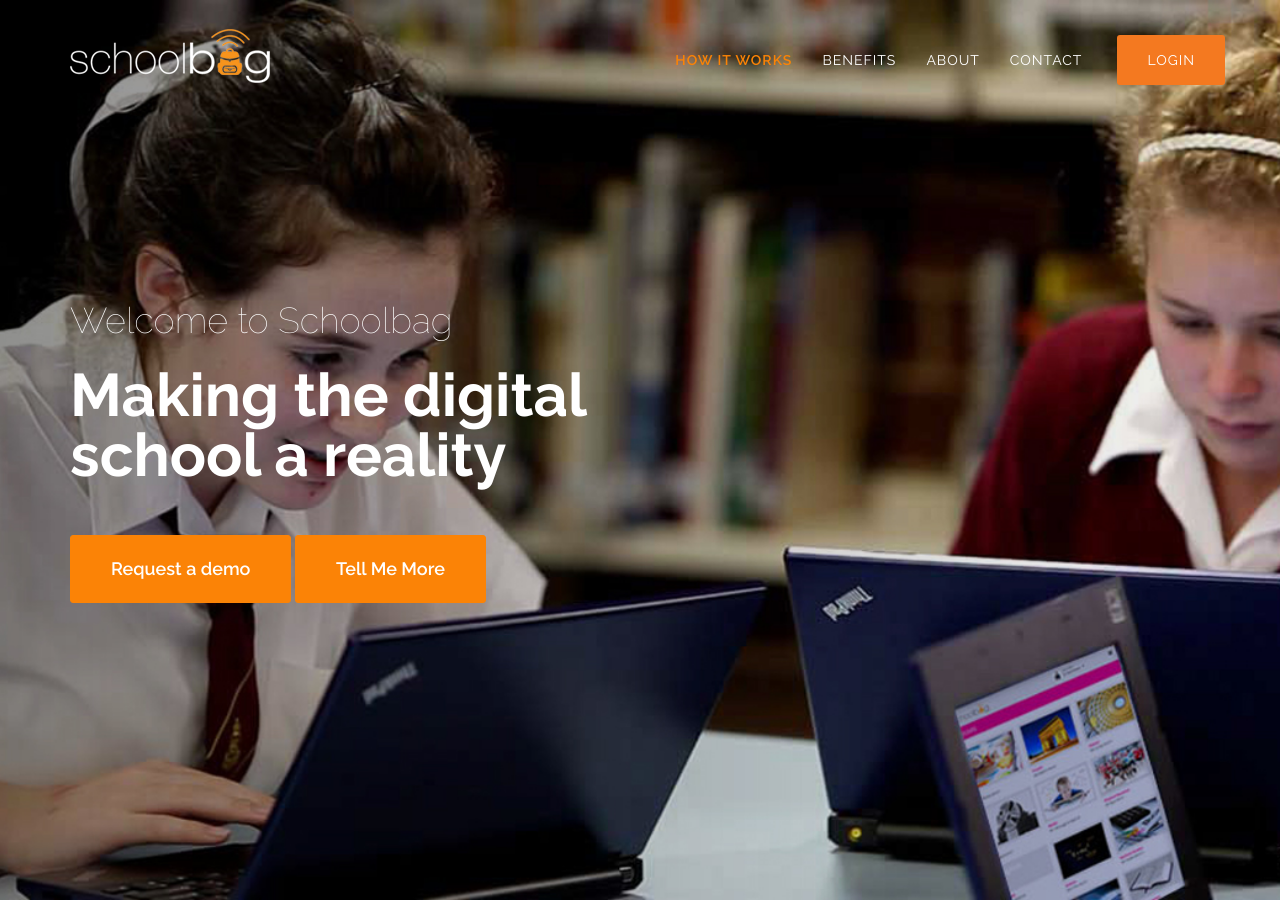
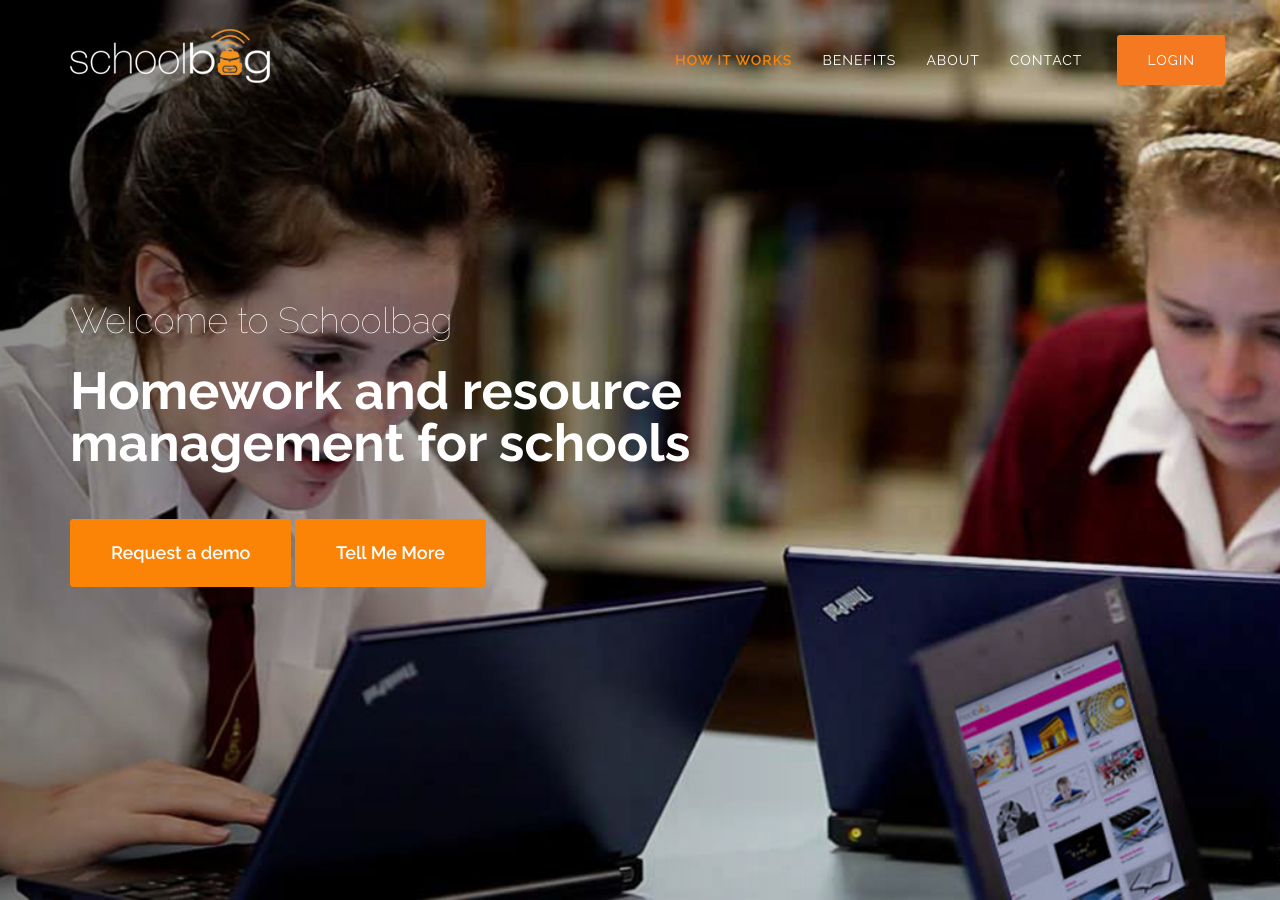
Before and after one commit to LearningData/schoolbag_site, a Jekyll site: the page built from index.html, in a window 1280 px wide and 900 px high. Built offline with Jekyll 4.4.1, drawn with Linux system fonts in a browser that asks for light colours; comment, search, counter and statistics services are not loaded.

Commit message:
Updated tagline

```diff
--- a/_includes/css/schoolbag.css
+++ b/_includes/css/schoolbag.css
@@ -385,9 +385,9 @@ header .intro-text .intro-heading {
 
     header .intro-text .intro-heading {
         margin-bottom: 50px;
-        font-size: 60px;
+        font-size: 52px;
         font-weight: 700;
-        line-height: 60px;
+        line-height: 52px;
     }
 }
 section {
--- a/_includes/home.html
+++ b/_includes/home.html
@@ -2,10 +2,10 @@
   <header>
       <div class="container">
           <div class="row">
-              <div class="col-md-6">
+              <div class="col-md-8">
                   <div class="intro-text text-left">
                       <div class="intro-lead-in">Welcome to Schoolbag</div>
-                      <div class="intro-heading">Making the digital school a reality</div>
+                      <div class="intro-heading">Homework and resource management for schools</div>
                       <a href="http://learningdata.ie/request-a-demo" target="_blank" class="page-scroll btn btn-xl">Request a demo</a>
                       <a href="#howitworks" class="page-scroll btn btn-xl">Tell Me More</a>
                   </div>
```
